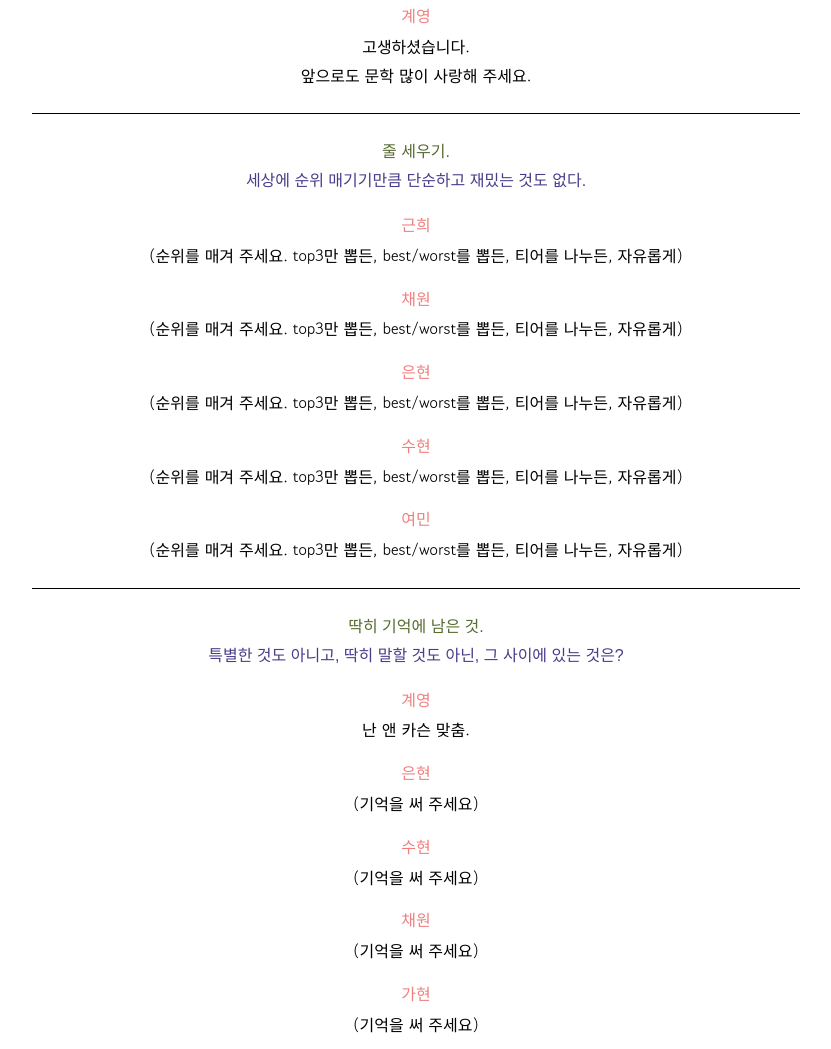
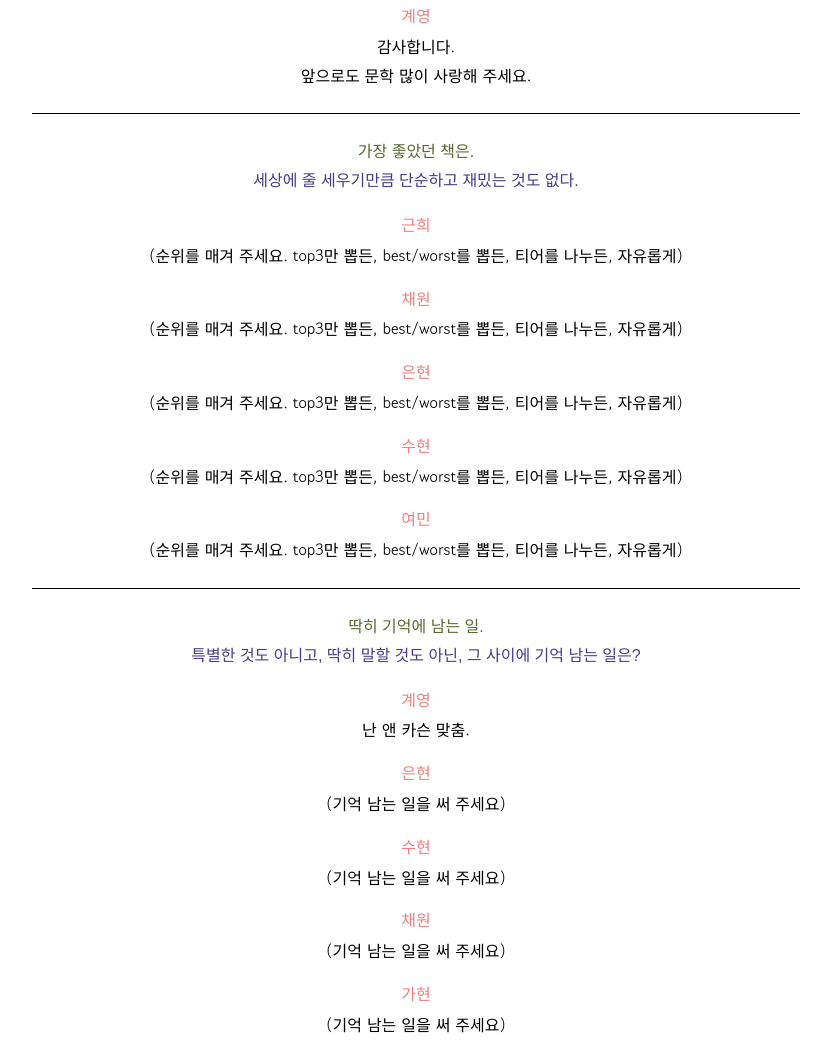
Before and after one commit to giyenim/nodoksang, a plain HTML site: page index.html in a window 1280 px wide. Shown: the part 1748-2797 px from the top of the page, without its empty margins (224-1055 px from the left). Drawn offline with Linux system fonts and the light colour scheme; a web font is replaced by a local one.

Commit message:
문구 수정

```diff
--- a/index.html
+++ b/index.html
@@ -47,7 +47,7 @@
     </p>
   </article>
   <article class="block">
-    <p class="description">그래서 노벨독자상은 어떤 의미로 지은 이름이죠?</p>
+    <p class="description">그래서 노벨독자상은 무슨 의미로 지었나?</p>
   </article>
   <article class="block">
     <p class="character">가현</p>
@@ -81,7 +81,7 @@
   <article class="block">
     <p class="site">누가 가장 열심히 했을까.</p>
     <p class="description">
-      모두가 책을 완독한 달이 있었을까? 8명이 전부 참석한 모임도 두 번뿐이었던 것 같다.
+      모두가 책을 완독한 달이 있었을까? 8명이 전부 참석한 모임도 두 번뿐이다.
     </p>
   </article>
   <article class="block">
@@ -106,7 +106,7 @@
   <article class="block">
     <p class="site">평소 독서 취향.</p>
     <p class="description">
-      노벨독자상엔 읽기 싫은 책은 절대 읽지 않는 모임장의 고집이 반영됐다. 1년 동안 강제로(?) 세계문학만 읽은 모임원들의 실제 취향은 어떠할까. 불만을 토로할 기회를 드린다.
+      노벨독자상은 문학적인 텍스트가 아니면 읽지 않겠다는 모임장의 고집으로 만들어진 모임이다. 1년 동안 강제로 세계문학만 읽은 모임원들의 실제 취향은 어떠할까. 불만을 토로할 기회를 드린다.
     </p>
   </article>
   <article class="block">
@@ -143,15 +143,15 @@
   <article class="block">
     <p class="character">계영</p>
     <p class="dialogue">
-      고생하셨습니다.<br>
+      감사합니다.<br>
       앞으로도 문학 많이 사랑해 주세요.
     </p>
   </article>
   <hr>
   <article class="block">
-    <p class="site">줄 세우기.</p>
+    <p class="site">가장 좋았던 책은.</p>
     <p class="description">
-      세상에 순위 매기기만큼 단순하고 재밌는 것도 없다.
+      세상에 줄 세우기만큼 단순하고 재밌는 것도 없다.
     </p>
   </article>
   <article class="block">
@@ -186,9 +186,9 @@
   </article>
   <hr>
   <article class="block">
-    <p class="site">딱히 기억에 남은 것.</p>
+    <p class="site">딱히 기억에 남는 일.</p>
     <p class="description">
-      특별한 것도 아니고, 딱히 말할 것도 아닌, 그 사이에 있는 것은?
+      특별한 것도 아니고, 딱히 말할 것도 아닌, 그 사이에 기억 남는 일은?
     </p>
   </article>
   <article class="block">
@@ -200,43 +200,43 @@
   <article class="block">
     <p class="character">은현</p>
     <p class="dialogue">
-      (기억을 써 주세요)
+      (기억 남는 일을 써 주세요)
     </p>
   </article>
   <article class="block">
     <p class="character">수현</p>
     <p class="dialogue">
-      (기억을 써 주세요)
+      (기억 남는 일을 써 주세요)
     </p>
   </article>
   <article class="block">
     <p class="character">채원</p>
     <p class="dialogue">
-      (기억을 써 주세요)
+      (기억 남는 일을 써 주세요)
     </p>
   </article>
   <article class="block">
     <p class="character">가현</p>
     <p class="dialogue">
-      (기억을 써 주세요)
+      (기억 남는 일을 써 주세요)
     </p>
   </article>
   <article class="block">
     <p class="character">여민</p>
     <p class="dialogue">
-      (기억을 써 주세요)
+      (기억 남는 일을 써 주세요)
     </p>
   </article>
   <article class="block">
     <p class="character">근희</p>
     <p class="dialogue">
-      (기억을 써 주세요)
+      (기억 남는 일을 써 주세요)
     </p>
   </article>
   <article class="block">
     <p class="character">유라</p>
     <p class="dialogue">
-      (기억을 써 주세요)
+      (기억 남는 일을 써 주세요)
     </p>
   </article>
   <hr>
```
